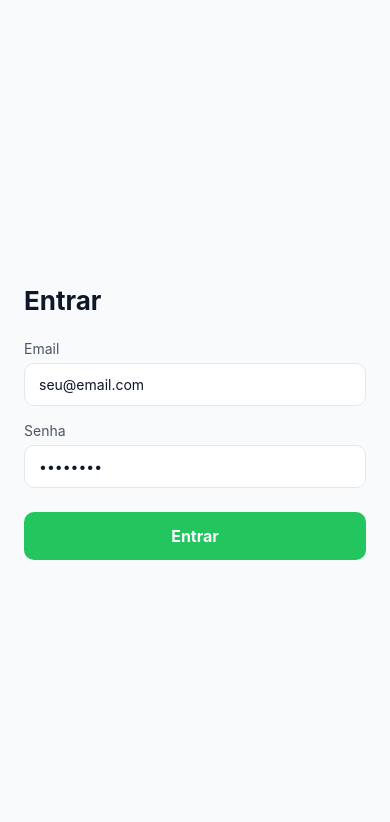
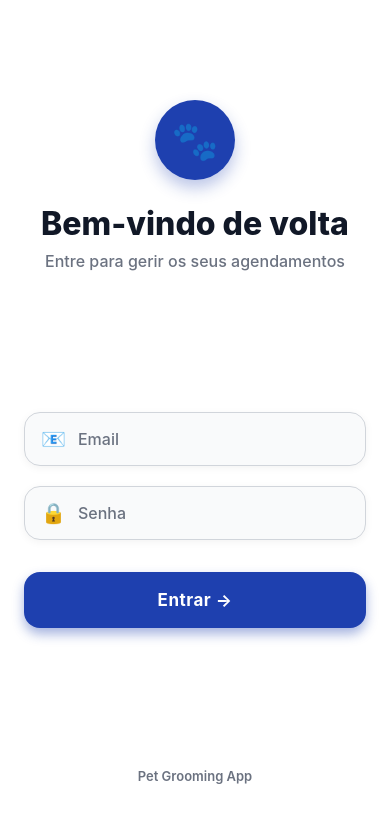
Before and after one commit to afonsogcardoso/pet-grooming, a React Native app in the folder mobile/: screen /Login in a window 390 px wide. Shown: the top 822 px of the page. Built offline with nearby package versions, Linux system fonts and the light colour scheme; no server answers.

Commit message:
feat: update branding colors and enhance UI elements; improve user experience across screens

```diff
--- a/mobile/src/screens/HomeScreen.tsx
+++ b/mobile/src/screens/HomeScreen.tsx
@@ -9,7 +9,6 @@ type Props = NativeStackScreenProps<any>;
 
 export default function HomeScreen({ navigation }: Props) {
   const token = useAuthStore((s) => s.token);
-  const clear = useAuthStore((s) => s.clear);
   const user = useAuthStore((s) => s.user);
   const { branding, colors, isLoading: brandingLoading } = useBrandingTheme();
   const styles = useMemo(() => createStyles(colors), [colors]);
@@ -21,11 +20,6 @@ export default function HomeScreen({ navigation }: Props) {
   const displayName = user?.displayName || user?.email?.split('@')[0] || 'Utilizador';
   const avatarUrl = user?.avatarUrl || null;
   const heroImage = branding?.portal_image_url || branding?.logo_url || null;
-
-  const logout = async () => {
-    await clear();
-    navigation.replace('Login');
-  };
 
   return (
     <SafeAreaView style={[styles.container, { backgroundColor: background }]} edges={['top', 'left', 'right']}>
@@ -109,11 +103,6 @@ export default function HomeScreen({ navigation }: Props) {
           </TouchableOpacity>
         </View>
       </View>
-
-      {/* Logout Button */}
-      <TouchableOpacity style={styles.logoutButton} onPress={logout}>
-        <Text style={styles.logoutText}>🚪 Terminar Sessão</Text>
-      </TouchableOpacity>
     </SafeAreaView>
   );
 }
@@ -310,20 +299,5 @@ function createStyles(colors: ReturnType<typeof useBrandingTheme>['colors']) {
       textAlign: 'center',
       fontWeight: '500',
     },
-    logoutButton: {
-      marginHorizontal: 20,
-      marginVertical: 20,
-      paddingVertical: 16,
-      borderRadius: 16,
-      backgroundColor: colors.surface,
-      borderWidth: 1.5,
-      borderColor: colors.surfaceBorder,
-      alignItems: 'center',
-    },
-    logoutText: {
-      fontSize: 16,
-      fontWeight: '600',
-      color: colors.text,
-    },
   });
 }
--- a/mobile/src/screens/LoginScreen.tsx
+++ b/mobile/src/screens/LoginScreen.tsx
@@ -36,7 +36,9 @@ export default function LoginScreen({ navigation }: Props) {
     mutationFn: login,
     onSuccess: async (data) => {
       setApiError(null);
+      // First store tokens temporarily to make authenticated requests
       await setTokens({ token: data.token, refreshToken: data.refreshToken });
+
       // Fetch profile to get displayName and avatarUrl
       try {
         const profile = await queryClient.fetchQuery({ queryKey: ['profile'], queryFn: getProfile });
@@ -44,9 +46,10 @@ export default function LoginScreen({ navigation }: Props) {
       } catch {
         setUser({ email: data.email });
       }
-      // Prefetch branding right after login so telas já carregam com tema.
-      queryClient.prefetchQuery({ queryKey: ['branding'], queryFn: getBranding }).catch(() => null);
-      navigation.replace('Home');
+
+      // Wait for branding before navigating - app will show loading during this
+      await queryClient.fetchQuery({ queryKey: ['branding'], queryFn: getBranding }).catch(() => null);
+      // Navigation happens automatically when token is set (already set above)
     },
     onError: (err: any) => {
       const message =
@@ -63,22 +66,32 @@ export default function LoginScreen({ navigation }: Props) {
 
   return (
     <View style={styles.container}>
-      <Text style={styles.title}>Entrar</Text>
+      <View style={styles.headerSection}>
+        <View style={styles.iconCircle}>
+          <Text style={styles.iconText}>🐾</Text>
+        </View>
+        <Text style={styles.welcomeText}>Bem-vindo de volta</Text>
+        <Text style={styles.subtitle}>Entre para gerir os seus agendamentos</Text>
+      </View>
 
+      <View style={styles.formCard}>
         <Controller
           control={control}
           name="email"
           render={({ field: { onChange, value }, fieldState: { error } }) => (
             <View style={styles.field}>
-            <Text style={styles.label}>Email</Text>
+              <View style={styles.inputWrapper}>
+                <Text style={styles.inputIcon}>📧</Text>
                 <TextInput
                   style={[styles.input, error ? styles.inputError : null]}
                   autoCapitalize="none"
                   keyboardType="email-address"
                   value={value}
                   onChangeText={onChange}
-              placeholder="seu@email.com"
+                  placeholder="Email"
+                  placeholderTextColor={colors.muted}
                 />
+              </View>
               {error && <Text style={styles.error}>{error.message}</Text>}
             </View>
           )}
@@ -89,24 +102,47 @@ export default function LoginScreen({ navigation }: Props) {
           name="password"
           render={({ field: { onChange, value }, fieldState: { error } }) => (
             <View style={styles.field}>
-            <Text style={styles.label}>Senha</Text>
+              <View style={styles.inputWrapper}>
+                <Text style={styles.inputIcon}>🔒</Text>
                 <TextInput
                   style={[styles.input, error ? styles.inputError : null]}
                   secureTextEntry
                   value={value}
                   onChangeText={onChange}
-              placeholder="••••••••"
+                  placeholder="Senha"
+                  placeholderTextColor={colors.muted}
                 />
+              </View>
               {error && <Text style={styles.error}>{error.message}</Text>}
             </View>
           )}
         />
 
-      {apiError && <Text style={styles.error}>{apiError}</Text>}
+        {apiError && (
+          <View style={styles.errorCard}>
+            <Text style={styles.errorText}>{apiError}</Text>
+          </View>
+        )}
 
-      <TouchableOpacity style={styles.button} onPress={onSubmit} disabled={isPending}>
-        {isPending ? <ActivityIndicator color={colors.onPrimary} /> : <Text style={styles.buttonText}>Entrar</Text>}
+        <TouchableOpacity
+          style={[styles.button, isPending && styles.buttonDisabled]}
+          onPress={onSubmit}
+          disabled={isPending}
+        >
+          {isPending ? (
+            <View style={styles.buttonContent}>
+              <ActivityIndicator color="#fff" size="small" />
+              <Text style={styles.buttonText}>A carregar...</Text>
+            </View>
+          ) : (
+            <Text style={styles.buttonText}>Entrar →</Text>
+          )}
         </TouchableOpacity>
+      </View>
+
+      <View style={styles.footer}>
+        <Text style={styles.footerText}>Pet Grooming App</Text>
+      </View>
     </View>
   );
 }
@@ -115,50 +151,136 @@ function createStyles(colors: ReturnType<typeof useBrandingTheme>['colors']) {
   return StyleSheet.create({
     container: {
       flex: 1,
-      padding: 24,
       backgroundColor: colors.background,
+      justifyContent: 'space-between',
+      paddingVertical: 40,
+    },
+    headerSection: {
+      alignItems: 'center',
+      paddingTop: 60,
+      paddingHorizontal: 24,
+    },
+    iconCircle: {
+      width: 80,
+      height: 80,
+      borderRadius: 40,
+      backgroundColor: colors.primary,
+      alignItems: 'center',
       justifyContent: 'center',
+      marginBottom: 24,
+      shadowColor: colors.primary,
+      shadowOffset: { width: 0, height: 8 },
+      shadowOpacity: 0.3,
+      shadowRadius: 16,
+      elevation: 8,
     },
-    title: {
-      fontSize: 26,
-      fontWeight: '700',
+    iconText: {
+      fontSize: 38,
+    },
+    welcomeText: {
+      fontSize: 32,
+      fontWeight: '800',
       color: colors.text,
-      marginBottom: 24,
+      marginBottom: 8,
+      textAlign: 'center',
+    },
+    subtitle: {
+      fontSize: 16,
+      color: colors.muted,
+      textAlign: 'center',
+      fontWeight: '500',
+    },
+    formCard: {
+      paddingHorizontal: 24,
+      paddingVertical: 8,
     },
     field: {
-      marginBottom: 16,
+      marginBottom: 20,
     },
-    label: {
-      color: colors.muted,
-      marginBottom: 6,
+    inputWrapper: {
+      flexDirection: 'row',
+      alignItems: 'center',
+      backgroundColor: colors.surface,
+      borderRadius: 16,
+      borderWidth: 1.5,
+      borderColor: colors.surfaceBorder,
+      paddingHorizontal: 16,
+      shadowColor: '#000',
+      shadowOffset: { width: 0, height: 2 },
+      shadowOpacity: 0.05,
+      shadowRadius: 8,
+      elevation: 2,
+    },
+    inputIcon: {
+      fontSize: 20,
+      marginRight: 12,
     },
     input: {
-      backgroundColor: colors.surface,
-      borderRadius: 10,
-      paddingHorizontal: 14,
-      paddingVertical: 12,
+      flex: 1,
+      paddingVertical: 16,
       color: colors.text,
-      borderWidth: 1,
-      borderColor: colors.surfaceBorder,
+      fontSize: 16,
+      fontWeight: '500',
     },
     inputError: {
       borderColor: colors.danger,
+      borderWidth: 2,
     },
     error: {
       color: colors.danger,
-      marginTop: 6,
+      marginTop: 8,
+      marginLeft: 16,
+      fontSize: 13,
+      fontWeight: '600',
+    },
+    errorCard: {
+      backgroundColor: '#fef2f2',
+      borderRadius: 12,
+      padding: 12,
+      marginBottom: 16,
+      borderWidth: 1,
+      borderColor: colors.danger,
+    },
+    errorText: {
+      color: colors.danger,
+      fontSize: 14,
+      fontWeight: '600',
+      textAlign: 'center',
     },
     button: {
       backgroundColor: colors.primary,
-      borderRadius: 10,
-      paddingVertical: 14,
+      borderRadius: 16,
+      paddingVertical: 18,
       alignItems: 'center',
-      marginTop: 8,
+      marginTop: 12,
+      shadowColor: colors.primary,
+      shadowOffset: { width: 0, height: 6 },
+      shadowOpacity: 0.4,
+      shadowRadius: 12,
+      elevation: 6,
+    },
+    buttonDisabled: {
+      opacity: 0.7,
+    },
+    buttonContent: {
+      flexDirection: 'row',
+      alignItems: 'center',
+      gap: 10,
     },
     buttonText: {
-      color: colors.onPrimary,
+      color: '#fff',
       fontWeight: '700',
-      fontSize: 16,
+      fontSize: 17,
+      letterSpacing: 0.5,
+    },
+    footer: {
+      alignItems: 'center',
+      paddingBottom: 20,
+    },
+    footerText: {
+      color: colors.muted,
+      fontSize: 13,
+      fontWeight: '600',
     },
   });
 }
--- a/mobile/src/theme/useBrandingTheme.ts
+++ b/mobile/src/theme/useBrandingTheme.ts
@@ -48,28 +48,29 @@ export function useBrandingTheme() {
   const query = useQuery({
     queryKey: ['branding'],
     queryFn: () => getBranding(),
-    staleTime: 1000 * 60 * 60 * 6,
+    staleTime: 1000 * 60 * 5,
+    refetchOnMount: false,
   });
 
   const colors: ThemeColors = useMemo(() => {
     const branding = query.data as Branding | undefined;
-    const background = branding?.brand_background || '#f8fafc';
+    const background = branding?.brand_background || '#ffffff';
     const backgroundIsLight = isLightColor(background);
 
-    const primary = branding?.brand_primary || '#22c55e';
-    const primarySoft = branding?.brand_primary_soft || withAlpha(primary, 0.12);
-    const accent = branding?.brand_accent || '#f97316';
+    const primary = branding?.brand_primary || '#1e40af';
+    const primarySoft = branding?.brand_primary_soft || withAlpha(primary, 0.08);
+    const accent = branding?.brand_accent || '#0891b2';
 
     const surface = branding?.brand_primary_soft
       ? branding.brand_primary_soft
       : backgroundIsLight
-        ? '#ffffff'
+        ? '#f9fafb'
         : '#111827';
 
-    const surfaceBorder = backgroundIsLight ? '#e5e7eb' : '#1f2937';
-    const text = backgroundIsLight ? '#0f172a' : '#e2e8f0';
-    const muted = backgroundIsLight ? '#4b5563' : '#94a3b8';
-    const onPrimary = isLightColor(primary) ? '#0f172a' : '#f8fafc';
+    const surfaceBorder = backgroundIsLight ? '#d1d5db' : '#1f2937';
+    const text = backgroundIsLight ? '#111827' : '#e2e8f0';
+    const muted = backgroundIsLight ? '#6b7280' : '#94a3b8';
+    const onPrimary = isLightColor(primary) ? '#111827' : '#ffffff';
 
     return {
       primary,
@@ -81,9 +82,9 @@ export function useBrandingTheme() {
       text,
       muted,
       onPrimary,
-      danger: '#ef4444',
-      warning: '#fbbf24',
-      success: '#22c55e',
+      danger: '#dc2626',
+      warning: '#d97706',
+      success: '#059669',
     };
   }, [query.data]);
 
```
Also changed, not shown: mobile/src/screens/ProfileScreen.tsx (+10 -0 lines), 1 other file (tests, documents, lock files or other folders). Lines whose indentation alone changed are shown as unchanged.
